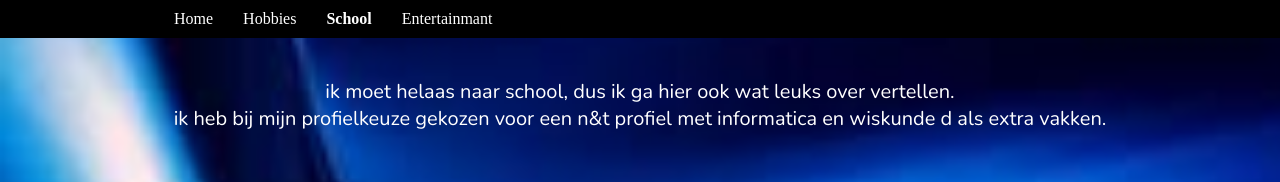
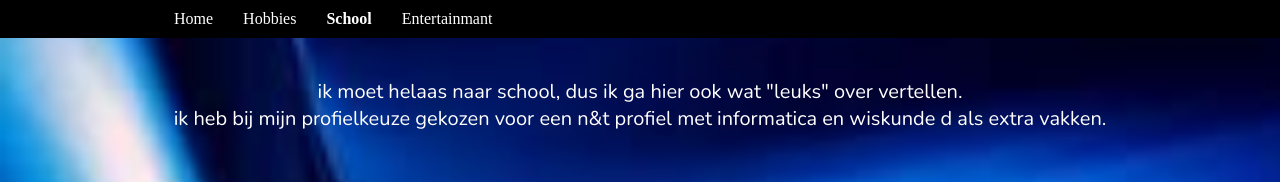
Before and after one commit to ablvdk/informatica, a plain HTML site: page school.html in a window 1280 px wide. Shown: the top 182 px of the page. Drawn offline with nearby package versions, Linux system fonts and the light colour scheme.

Commit message:
Update school.html

```diff
--- a/school.html
+++ b/school.html
@@ -27,7 +27,7 @@
         </div>
        </nav>
        <div style="height: 50px;" onclick="alert(ip)"></div>
-       <p> ik moet helaas naar school, dus ik ga hier ook wat leuks over vertellen.<br>
+       <p> ik moet helaas naar school, dus ik ga hier ook wat "leuks" over vertellen.<br>
           ik heb bij mijn profielkeuze gekozen voor een n&t profiel met informatica en wiskunde d als extra vakken.<br>
        </p>
     <script> let ip = localStorage.getItem(ip);
```
